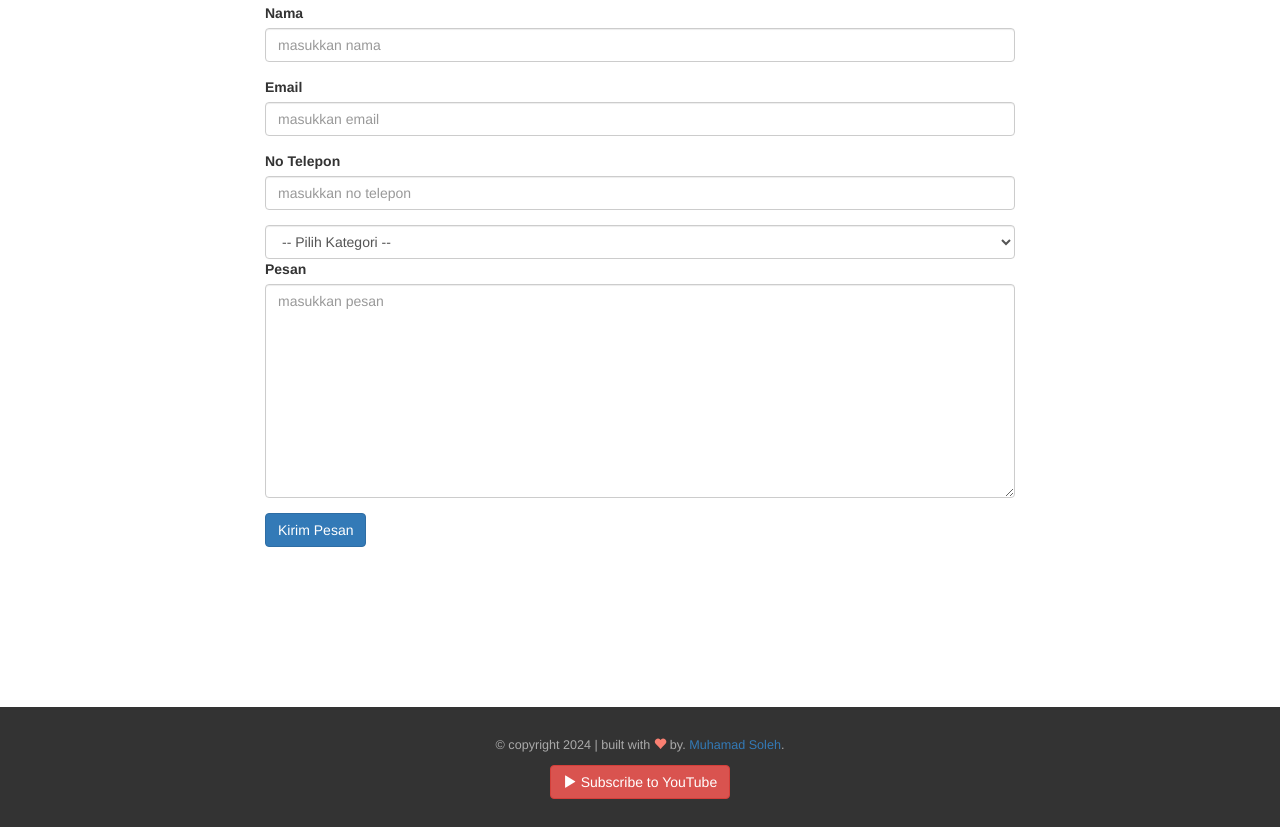
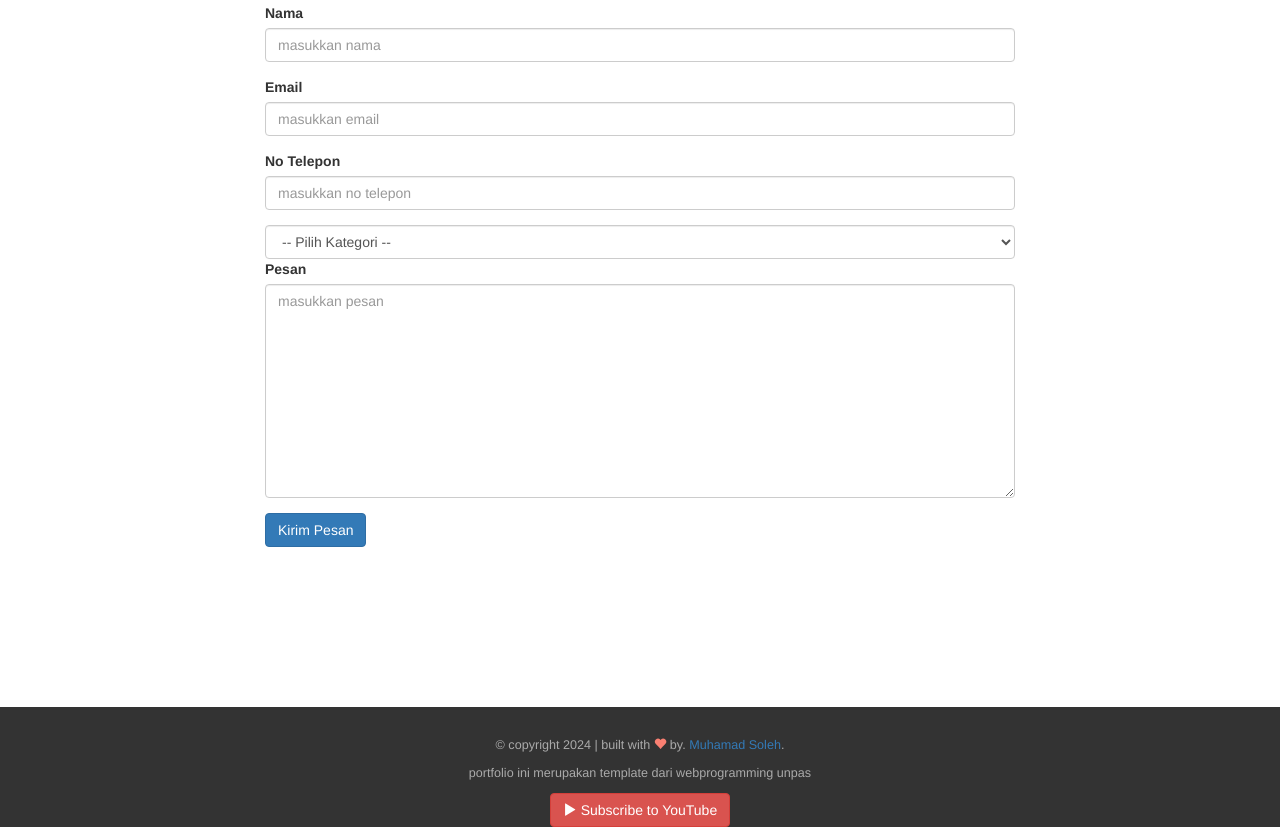
Before and after one commit to muhamadsoleh99/bootstrap-portfolio, a plain HTML site: page index.html in a window 1280 px wide. Shown: the part 1834-2661 px from the top of the page. Drawn offline with nearby package versions, Linux system fonts and the light colour scheme.

Commit message:
menambahkan kredit unpas

```diff
--- a/index.html
+++ b/index.html
@@ -150,6 +150,7 @@
         <div class="row">
           <div class="col-sm-12">
             <p>&copy; copyright 2024 | built with <i class="glyphicon glyphicon-heart"></i> by. <a href="https://www.instagram.com/ahmadsoleh832/">Muhamad Soleh</a>.</p>
+            <p>portfolio ini merupakan template dari webprogramming unpas</p>
           </div>
         </div>
         <div class="row">
```
